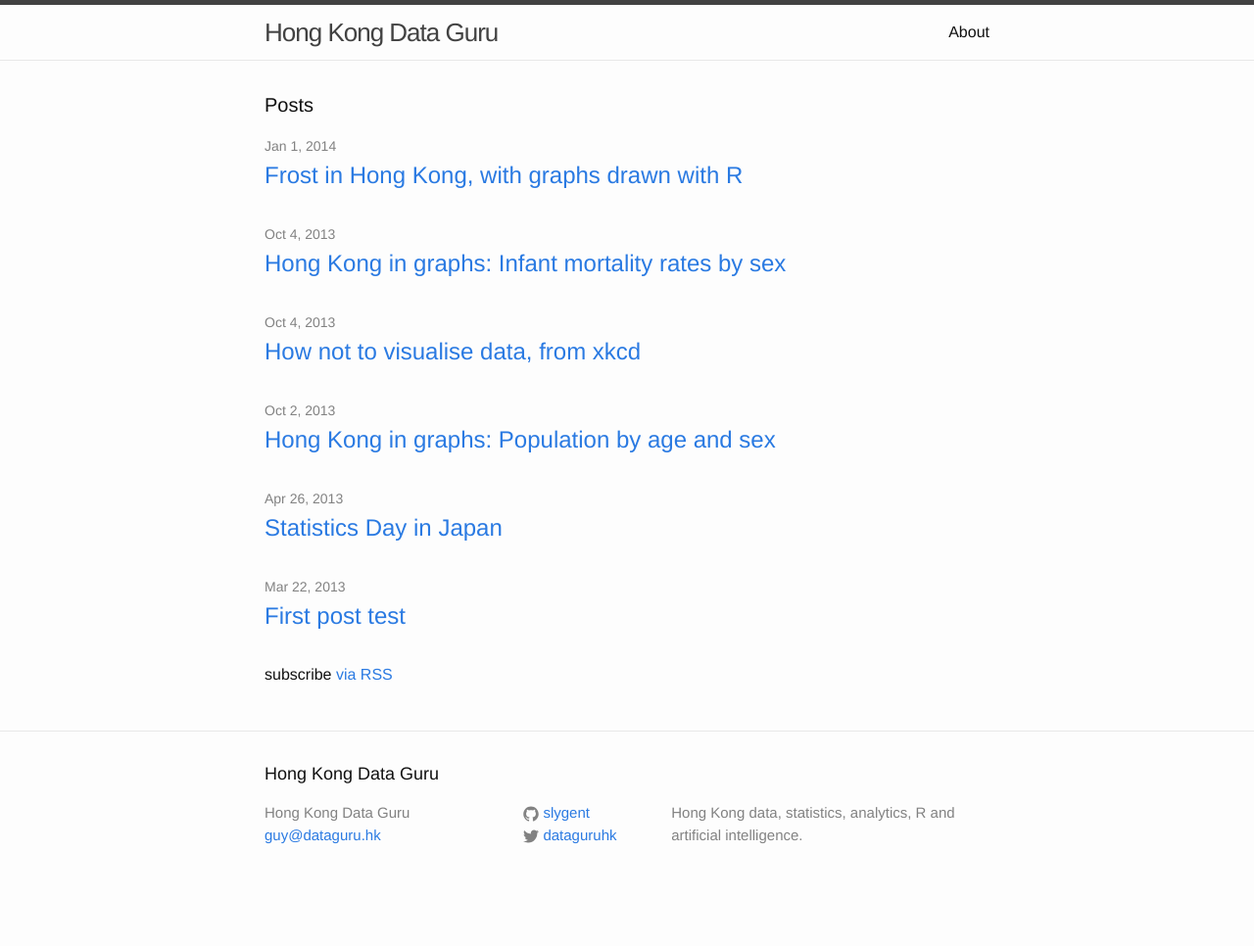
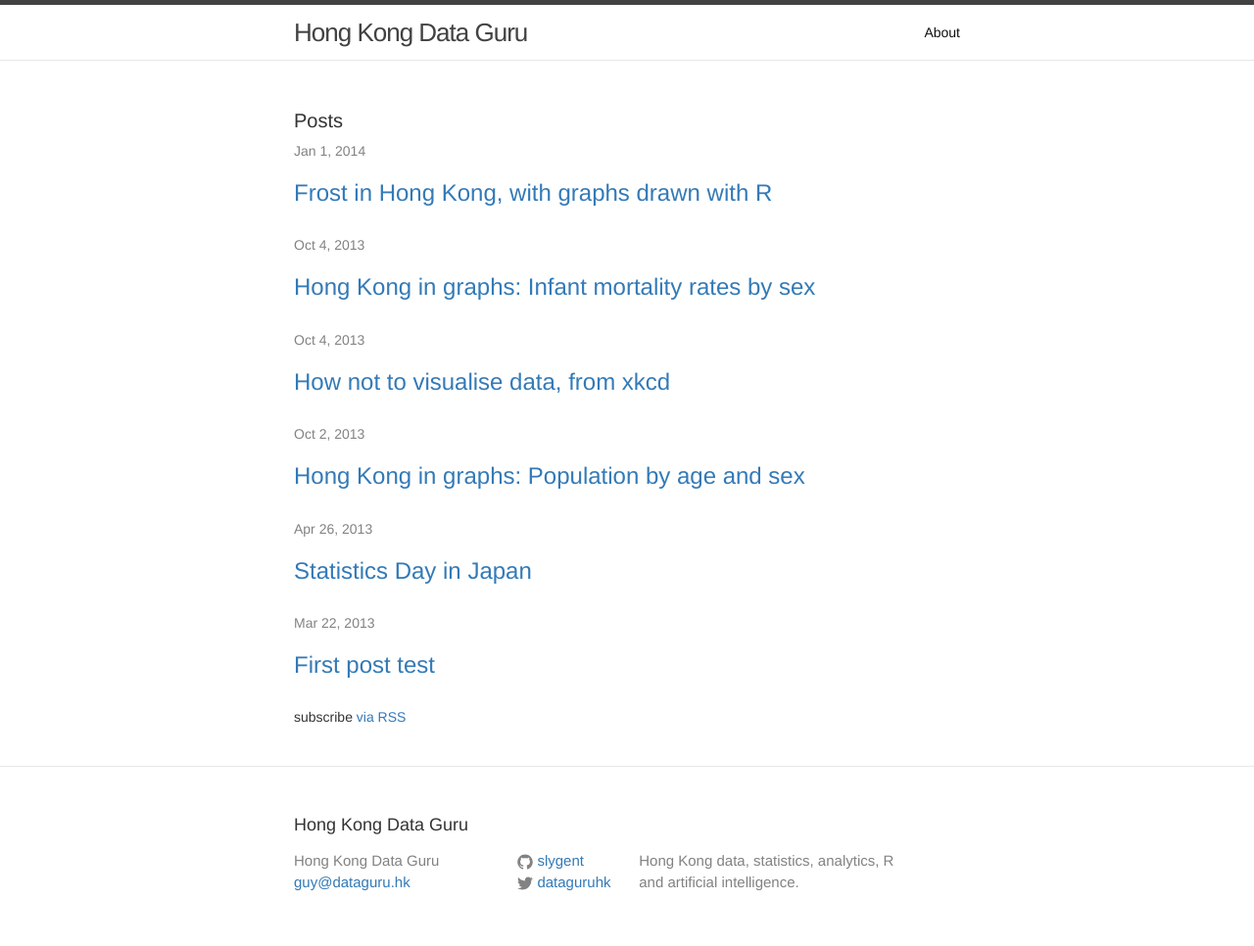
Before and after one commit to gfrmin/dataguruhk-blog, a Jekyll site: the page built from index.html, in a window 1280 px wide. Shown: the whole page at 98% size. Built offline with Jekyll 4.4.1, drawn with Linux system fonts in a browser that asks for light colours; nearby versions of some CDN libraries; before the commit the page ends 924 px from its top, so only the background shows below that.

Commit message:
Bootstrap "installed"

```diff
--- a/_includes/head.html
+++ b/_includes/head.html
@@ -9,8 +9,17 @@
     <link rel="stylesheet" href="{{ "/css/main.css" | prepend: site.baseurl }}">
     <link rel="canonical" href="{{ page.url | replace:'index.html','' | prepend: site.baseurl | prepend: site.url }}">
 
-<!-- Go to www.addthis.com/dashboard to customize your tools -->
-<script type="text/javascript" src="//s7.addthis.com/js/300/addthis_widget.js#pubid=ra-51fd06c877d2ef07" async></script>
+    <!-- Latest compiled and minified CSS -->
+    <link rel="stylesheet" href="https://maxcdn.bootstrapcdn.com/bootstrap/3.2.0/css/bootstrap.min.css">
+
+    <!-- Optional theme -->
+    <link rel="stylesheet" href="https://maxcdn.bootstrapcdn.com/bootstrap/3.2.0/css/bootstrap-theme.min.css">
+
+    <!-- Latest compiled and minified JavaScript -->
+    <script src="https://maxcdn.bootstrapcdn.com/bootstrap/3.2.0/js/bootstrap.min.js"></script>
+
+    <!-- Go to www.addthis.com/dashboard to customize your tools -->
+    <script type="text/javascript" src="//s7.addthis.com/js/300/addthis_widget.js#pubid=ra-51fd06c877d2ef07" async></script>
 
 
     <script>
```
